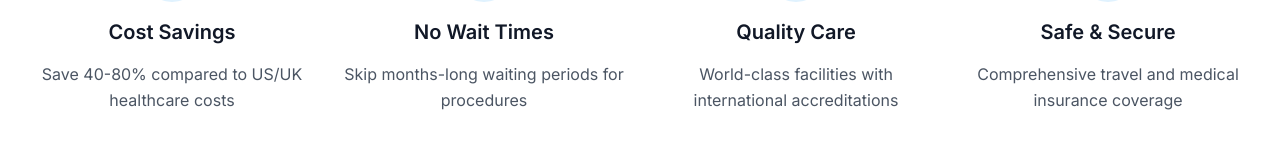
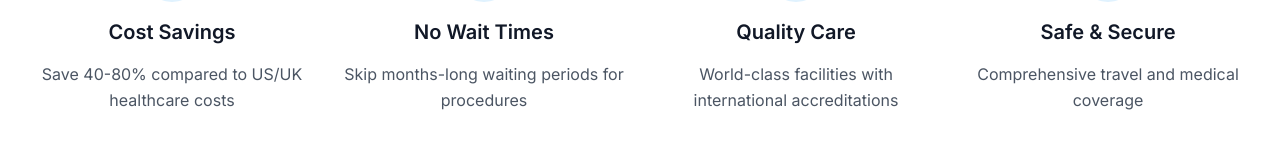
Before and after one commit to savoraTheGlobalApp/telehealth, a React (Create React App) app: page /medical-tourism in a window 1280 px wide. Shown: the part 757-920 px from the top of the page. Built offline with nearby package versions, Linux system fonts and the light colour scheme.

Commit message:
Remove insurance word from coverage

```diff
--- a/src/pages/MedicalTourism.tsx
+++ b/src/pages/MedicalTourism.tsx
@@ -113,7 +113,7 @@ const MedicalTourism: React.FC = () => {
     {
       icon: <Shield className="w-8 h-8" />,
       title: "Safe & Secure",
-      description: "Comprehensive travel and medical insurance coverage"
+      description: "Comprehensive travel and medical coverage"
     }
   ];
 
```
